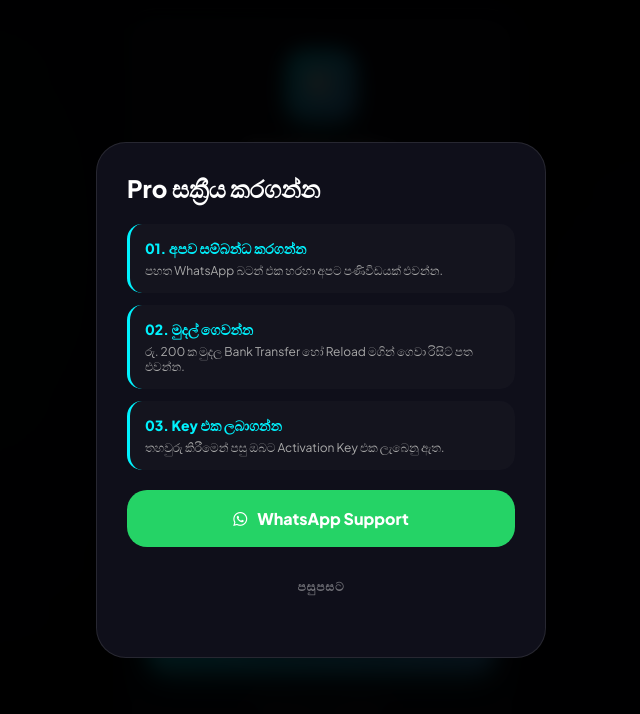
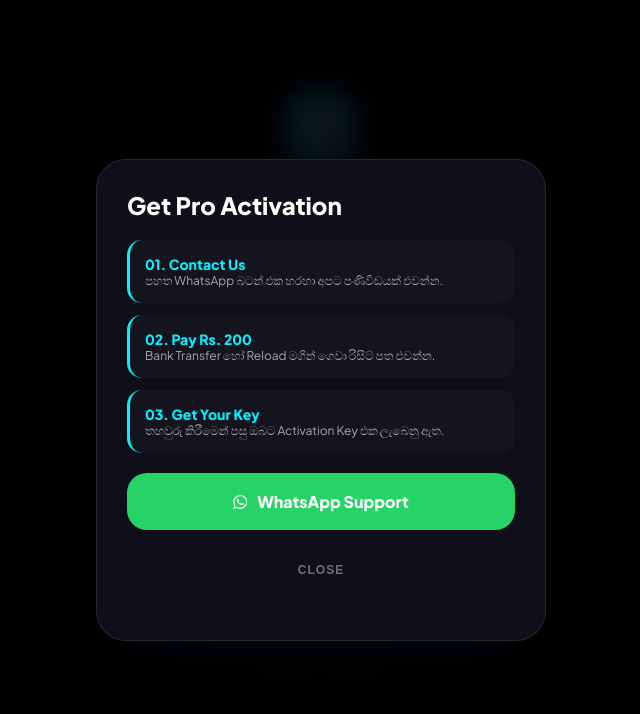
Before and after one commit to localtestman/pro-member, a plain HTML site: page index.html in a window 1280 px wide. Both pictures are taken after a click on the button "UPGRADE TO PRO". Shown: the whole page, without its empty margins (319-959 px from the left). Drawn offline with Linux system fonts and the light colour scheme.

Commit message:
Update index.html

```diff
--- a/index.html
+++ b/index.html
@@ -26,19 +26,17 @@
             align-items: center;
             min-height: 100vh;
             overflow-x: hidden;
-            /* පසුබිමේ ඇති ලස්සන ආලෝක ධාරා (Animated Background) */
             background-image:
                 radial-gradient(circle at 20% 30%, rgba(0, 242, 254, 0.05) 0%, transparent 40%),
                 radial-gradient(circle at 80% 70%, rgba(79, 70, 229, 0.05) 0%, transparent 40%);
         }
 
-        /* ප්‍රධාන කාඩ් එක */
         .glass-card {
             background: var(--card-bg);
             border: 1px solid var(--border);
             border-radius: 35px;
             padding: 40px 25px;
-            width: 90%;
+            width: 95%;
             max-width: 400px;
             text-align: center;
             box-shadow: 0 30px 60px rgba(0,0,0,0.8);
@@ -69,10 +67,8 @@
             font-weight: 800;
             margin: 10px 0;
             color: #fff;
-            text-shadow: 0 0 20px rgba(255,255,255,0.1);
         }
 
-        /* Features */
         .feature-list { margin: 30px 0; text-align: left; }
 
         .feature-item {
@@ -84,31 +80,12 @@
             border-radius: 20px;
             border: 1px solid transparent;
             transition: 0.3s;
-            animation: fadeInItem 0.5s ease forwards;
-            opacity: 0;
-        }
-
-        .feature-item:nth-child(1) { animation-delay: 0.2s; }
-        .feature-item:nth-child(2) { animation-delay: 0.3s; }
-        .feature-item:nth-child(3) { animation-delay: 0.4s; }
-        .feature-item:nth-child(4) { animation-delay: 0.5s; }
-
-        @keyframes fadeInItem {
-            from { opacity: 0; transform: translateX(-10px); }
-            to { opacity: 1; transform: translateX(0); }
-        }
-
-        .feature-item:hover {
-            border-color: var(--accent);
-            background: rgba(0, 242, 254, 0.05);
-            transform: scale(1.02);
         }
 
         .feature-item i { color: var(--accent); font-size: 20px; margin-right: 15px; width: 25px; text-align: center; }
         .feature-item b { font-size: 14px; color: #fff; display: block; }
         .feature-item p { font-size: 11px; color: #888; margin-top: 2px; }
 
-        /* Buttons */
         .btn {
             width: 100%;
             padding: 18px;
@@ -131,8 +108,6 @@
             box-shadow: 0 10px 25px var(--accent-glow);
         }
 
-        .btn-upgrade:hover { transform: translateY(-3px); box-shadow: 0 15px 35px var(--accent-glow); }
-
         .btn-privacy {
             background: transparent;
             color: rgba(255,255,255,0.4);
@@ -141,9 +116,6 @@
             letter-spacing: 1px;
         }
 
-        .btn-privacy:hover { color: #fff; }
-
-        /* Modal / Popup */
         .modal {
             position: fixed;
             top: 0; left: 0; width: 100%; height: 100%;
@@ -166,11 +138,11 @@
         }
 
         .step { background: rgba(255,255,255,0.02); padding: 15px; border-radius: 15px; margin-bottom: 12px; border-left: 3px solid var(--accent); }
-        .step h4 { color: var(--accent); font-size: 14px; margin-bottom: 5px; }
+        .step h4 { color: var(--accent); font-size: 14px; }
         .step p { font-size: 12px; color: #aaa; }
 
-        .policy-box { max-height: 300px; overflow-y: auto; font-size: 12px; color: #aaa; line-height: 1.6; padding-right: 10px; }
-        .policy-box h3 { color: var(--accent); margin: 15px 0 5px; font-size: 14px; }
+        .policy-box { max-height: 350px; overflow-y: auto; font-size: 12px; color: #aaa; line-height: 1.6; padding-right: 10px; }
+        .policy-box h3 { color: var(--accent); margin: 18px 0 5px; font-size: 14px; text-transform: uppercase; }
 
         .btn-wa { background: #25D366; color: #fff; margin-top: 20px; }
     </style>
@@ -178,41 +150,31 @@
 <body>
 
     <div class="glass-card">
-        <div class="logo-box">
-            <i class="fas fa-shield-alt"></i>
-        </div>
-        <h1 style="font-size: 24px; margin-bottom: 5px;">NetVista Pro</h1>
-        <p style="color: #666; font-size: 13px;">Unlock Lifetime Features</p>
-
+        <div class="logo-box"><i class="fas fa-shield-alt"></i></div>
+        <h1 style="font-size: 24px;">NetVista Pro</h1>
+        <p style="color: #666; font-size: 13px;">Experience Unmatched Stability</p>
         <div class="price-tag">Rs. 200</div>
 
         <div class="feature-list">
             <div class="feature-item">
                 <i class="fas fa-bolt"></i>
                 <div>
-                    <b>Stable Speed Booster</b>
-                    <p>Network එක slow වෙන්න නොදී පවත්වා ගනී.</p>
+                    <b>Speed Stability Booster</b>
+                    <p>Connection එක slow වෙන්න නොදී පවත්වා ගනී.</p>
                 </div>
             </div>
             <div class="feature-item">
                 <i class="fas fa-chart-line"></i>
                 <div>
-                    <b>Advance Analytics</b>
-                    <p>සිග්නල් පිළිබඳ ගැඹුරු විශ්ලේෂණයක් ලබාදෙයි.</p>
+                    <b>Network Analysis</b>
+                    <p>සිග්නල් පිළිබඳ වෘත්තීය විශ්ලේෂණයක් ලබාදෙයි.</p>
                 </div>
             </div>
             <div class="feature-item">
                 <i class="fas fa-headset"></i>
                 <div>
-                    <b>24/7 Priority Support</b>
-                    <p>ඕනෑම ගැටළුවකට ක්ෂණික විසඳුම් ලබාගන්න.</p>
-                </div>
-            </div>
-            <div class="feature-item">
-                <i class="fas fa-star"></i>
-                <div>
-                    <b>Future Access</b>
-                    <p>සියලුම ඉදිරි විශේෂාංග ඔබට නොමිලේ හිමිවේ.</p>
+                    <b>Priority Support</b>
+                    <p>ඕනෑම ගැටළුවකට 24/7 සහාය ලබාගන්න.</p>
                 </div>
             </div>
         </div>
@@ -223,43 +185,48 @@
 
     <div class="modal" id="buyModal">
         <div class="modal-content">
-            <h2 style="margin-bottom: 20px;">Pro සක්‍රීය කරගන්න</h2>
+            <h2 style="margin-bottom: 20px;">Get Pro Activation</h2>
             <div class="step">
-                <h4>01. අපව සම්බන්ධ කරගන්න</h4>
+                <h4>01. Contact Us</h4>
                 <p>පහත WhatsApp බටන් එක හරහා අපට පණිවිඩයක් එවන්න.</p>
             </div>
             <div class="step">
-                <h4>02. මුදල් ගෙවන්න</h4>
-                <p>රු. 200 ක මුදල Bank Transfer හෝ Reload මගින් ගෙවා රිසිට් පත එවන්න.</p>
+                <h4>02. Pay Rs. 200</h4>
+                <p>Bank Transfer හෝ Reload මගින් ගෙවා රිසිට් පත එවන්න.</p>
             </div>
             <div class="step">
-                <h4>03. Key එක ලබාගන්න</h4>
+                <h4>03. Get Your Key</h4>
                 <p>තහවුරු කිරීමෙන් පසු ඔබට Activation Key එක ලැබෙනු ඇත.</p>
             </div>
-            <a href="https://wa.me/94776688057?text=NetVista%20Pro%20Upgrade" class="btn btn-wa">
+            <a href="https://wa.me/94776688057?text=I%20want%20to%20get%20NetVista%20Pro%20Key" class="btn btn-wa">
                 <i class="fab fa-whatsapp" style="margin-right: 10px;"></i> WhatsApp Support
             </a>
-            <button class="btn btn-privacy" style="margin-top: 10px;" onclick="closeModal('buyModal')">පසුපසට</button>
+            <button class="btn btn-privacy" style="margin-top: 10px;" onclick="closeModal('buyModal')">Close</button>
         </div>
     </div>
 
     <div class="modal" id="policyModal">
         <div class="modal-content">
-            <h2 style="color: var(--accent); margin-bottom: 15px;">Privacy Policy</h2>
+            <h2 style="color: var(--accent); margin-bottom: 15px;">Privacy Policy & Terms</h2>
             <div class="policy-box">
                 <p>Last Updated: April 2026</p>
-                <h3>1. Introduction</h3>
-                <p>NetVista is committed to protecting your privacy. This policy explains how we handle your network data to provide optimization features.</p>
-                <h3>2. Data Collection</h3>
-                <p>We monitor network signals (RSRP, SINR, Cell ID) and device ID to analyze and stabilize your connection. This data is processed locally on your device.</p>
-                <h3>3. Location Permission</h3>
-                <p>Access to precise location is required to map and identify the nearest cellular towers for real-time analysis.</p>
-                <h3>4. No Third-party Sharing</h3>
-                <p>Your network performance data is never shared or sold to third-party marketing companies. It is strictly used for the app's functionality.</p>
-                <h3>5. Pro Features</h3>
-                <p>The Pro membership is a one-time payment for lifetime access. Technical support is provided via WhatsApp for all pro members.</p>
+
+                <h3>1. Data Collection</h3>
+                <p>NetVista collects real-time network metrics (RSRP, SINR, Cell ID) and device information to optimize your connection stability.</p>
+
+                <h3>2. Service Availability & Maintenance</h3>
+                <p><b>Please Note:</b> Pro membership features and technical support are provided only as long as the application remains active and under official development by the original developers. By upgrading to Pro, you acknowledge and agree that service availability is subject to the developers' ongoing maintenance of the project.</p>
+
+                <h3>3. Location Usage</h3>
+                <p>Precise location access is required to identify the nearest cellular towers for real-time analysis.</p>
+
+                <h3>4. Privacy Assurance</h3>
+                <p>Your data is processed locally and is never shared with third-party marketing agencies.</p>
+
+                <h3>5. Payments & Support</h3>
+                <p>The Pro Key is a one-time purchase for lifetime access during the operational period of the app. Technical support is prioritized for all Pro members via our WhatsApp channel.</p>
             </div>
-            <button class="btn btn-upgrade" style="margin-top: 20px;" onclick="closeModal('policyModal')">මම එකඟයි</button>
+            <button class="btn btn-upgrade" style="margin-top: 20px;" onclick="closeModal('policyModal')">I AGREE</button>
         </div>
     </div>
 
```
